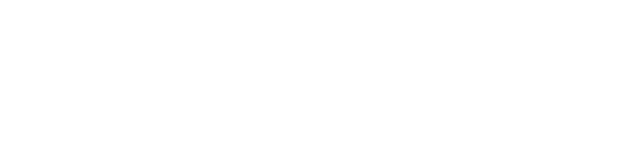
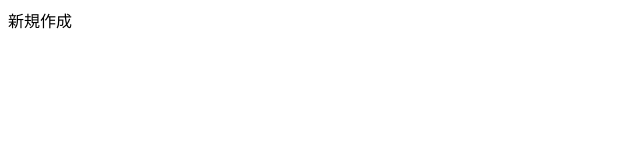
Before and after one commit to Hidemar/stl, a plain HTML site: page index.html in a window 1280 px wide. Shown: the full height of the page, 0-640 px from the left. Drawn offline with Linux system fonts and the light colour scheme.

Commit message:
index作成

```diff
--- a/index.html
+++ b/index.html
@@ -10,3 +10,7 @@
 
 </body>
 </html>
+
+<div>
+    新規作成
+</div>
```
